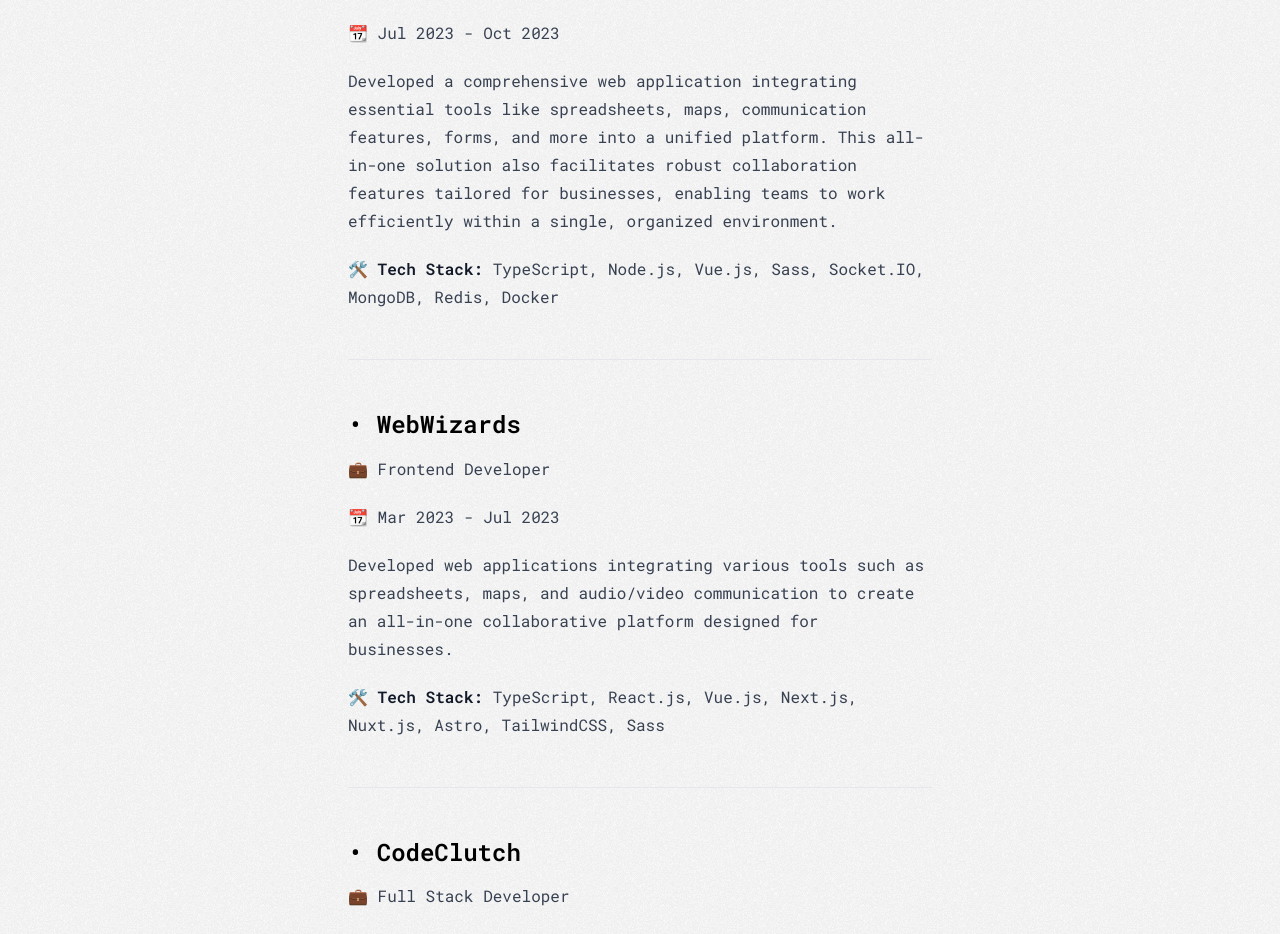
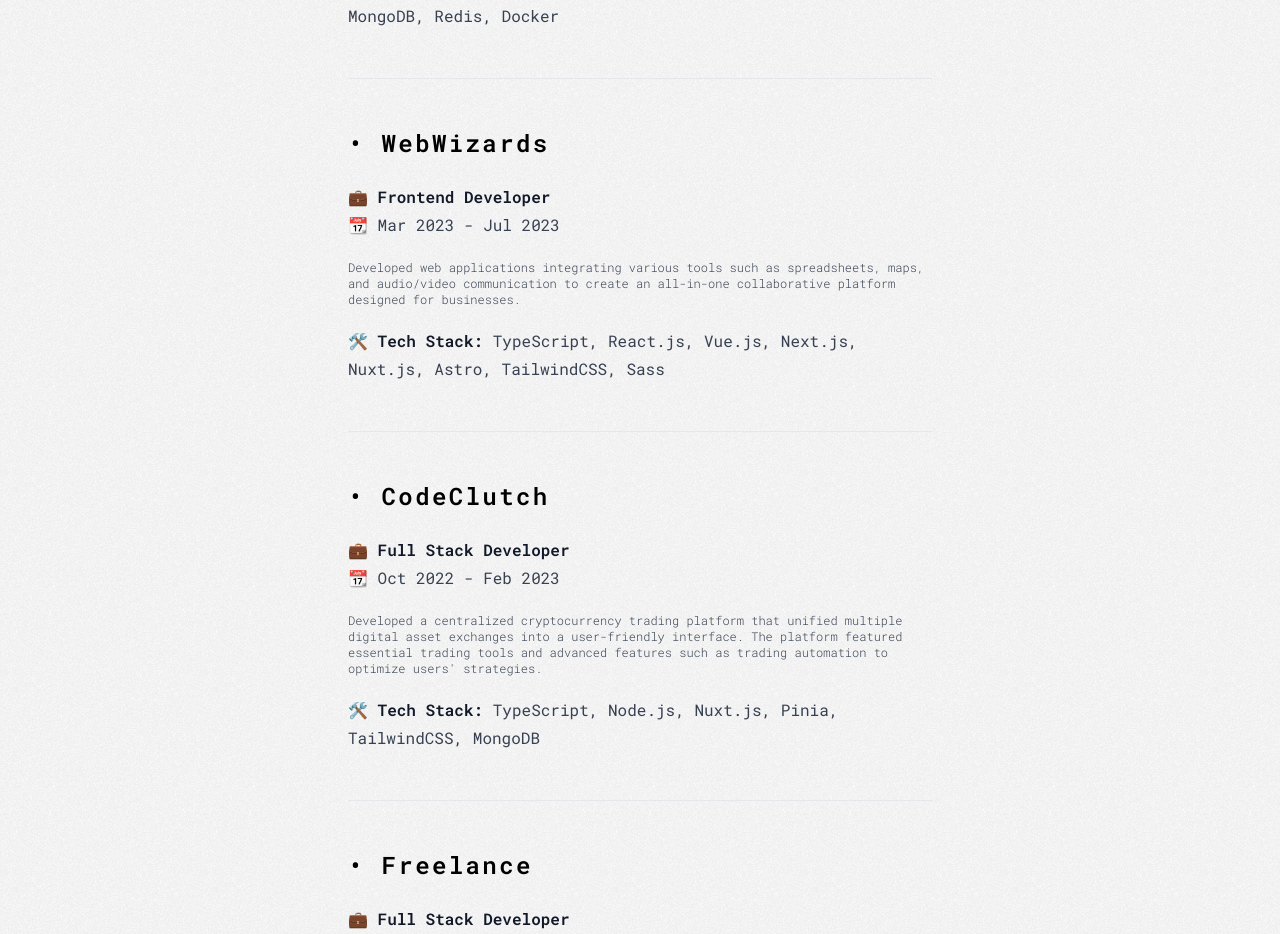
Before and after one commit to unclesvm/website, a Next.js app: page /resume in a window 1280 px wide. Shown: the part 1860-2794 px from the top of the page. Built offline with nearby package versions, Linux system fonts and the light colour scheme.

Commit message:
💄 add or update the ui and style files.

```diff
--- a/app/resume/layout.tsx
+++ b/app/resume/layout.tsx
@@ -1,7 +1,7 @@
 export default function MdxLayout({ children }: { children: React.ReactNode }) {
   // Create any shared layout or styles here
   return (
-    <div className="p-5 my-12 mx-auto prose dark:prose-invert prose-headings:mt-8 prose-headings:font-semibold prose-headings:text-black prose-h1:text-4xl prose-h2:text-3xl prose-h3:text-2xl prose-h4:text-xl prose-h5:text-base prose-h6:text-sm dark:prose-headings:text-white">
+    <div className="p-5 my-12 mx-auto prose dark:prose-invert prose-headings:mt-8 prose-headings:font-semibold prose-headings:text-black prose-h1:text-4xl prose-h2:text-2xl prose-h3:text-lg prose-h4:text-base prose-h5:text-sm prose-h6:text-xs prose-h6:font-normal  dark:prose-headings:text-white">
       {children}
     </div>
   )
--- a/app/resume/page.mdx
+++ b/app/resume/page.mdx
@@ -14,91 +14,89 @@
 <div className="break-before-page">
 
   ## Experience
+---
 
-### • Dornach (ZieglerGroup)
+  ## • Dornach (ZieglerGroup)
 
-💼 Full Stack Developer
-
+  💼 **Full Stack Developer**
   📆 Oct 2023 - Oct 2024
 
-At Ziegler Group, an international logistics company, I played a key role in the development of the MyZiegler project. My focus was on the frontend, where I was responsible for building a clear and intuitive interface tailored to business clients. The goal of the application was to empower customers to independently request quotes and make bookings, ensuring a seamless and user-friendly experience. I closely monitored and guided the project’s development, ensuring that the final product met both the high standards of Ziegler Group and the needs of its users.
+  <div className="text-xs font-[300]">
+  at Dornah, I was outsourced to ZieglerGroup international logistics corporation. I was assigned to development of the MyZiegler. Project tailored to business clients and their needs of independently requesting quotes. I closely monitored and guided the project’s development to ensure that the final product met both the high standards.
+  </div>
 
   🛠️ **Tech Stack:** TypeScript, React, Next.js, TailwindCSS, React Query, MongoDB, Docker
 
 ---
 
-### • Apkeo
+  ## • Apkeo
 
-💼 Full Stack Developer
-
+  💼 **Full Stack Developer**
   📆 Jul 2023 - Oct 2023
 
+  <div className="text-xs font-[300]">
     Developed a comprehensive web application integrating essential tools like spreadsheets, maps, communication features, forms, and more into a unified platform. This all-in-one solution also facilitates robust collaboration features tailored for businesses, enabling teams to work efficiently within a single, organized environment.
+  </div>
 
   🛠️ **Tech Stack:** TypeScript, Node.js, Vue.js, Sass, Socket.IO, MongoDB, Redis, Docker
 
 
 ---
+
+  ## • WebWizards
+
+  💼 **Frontend Developer**
+  📆 Mar 2023 - Jul 2023
+
+  <div className="text-xs font-[300]">
+    Developed web applications integrating various tools such as spreadsheets, maps, and audio/video communication to create an all-in-one collaborative platform designed for businesses.
+  </div>
+
+  🛠️ **Tech Stack:** TypeScript, React.js, Vue.js, Next.js, Nuxt.js, Astro, TailwindCSS, Sass
+
+---
+
 </div>
 <div className="break-before-page">
 
-### • WebWizards
+  ## • CodeClutch
 
-💼 Frontend Developer
-
-📆 Mar 2023 - Jul 2023
-
-Developed web applications integrating various tools such as spreadsheets, maps, and audio/video communication to create an all-in-one collaborative platform designed for businesses.
-
-🛠️ **Tech Stack:** TypeScript, React.js, Vue.js, Next.js, Nuxt.js, Astro, TailwindCSS, Sass
-
-
----
-
-### • CodeClutch
-
-💼 Full Stack Developer
-
+  💼 **Full Stack Developer**
   📆 Oct 2022 - Feb 2023
 
+  <div className="text-xs font-[300]">
     Developed a centralized cryptocurrency trading platform that unified multiple digital asset exchanges into a user-friendly interface. The platform featured essential trading tools and advanced features such as trading automation to optimize users' strategies.
+  </div>
+
 
   🛠️ **Tech Stack:** TypeScript, Node.js, Nuxt.js, Pinia, TailwindCSS, MongoDB
 
 
 ---
-</div>
-<div className="break-before-page">
 
-### • Freelance
+  ## • Freelance
 
-💼 Full Stack Developer
-
+  💼 **Full Stack Developer**
   📆 Oct 2022 - Feb 2023
 
+  <div className="text-xs font-[300]">
     Developed a cryptocurrency trading platform that unified multiple digital asset exchanges into a centralized interface. The platform included trading automation and advanced tools to optimize trading strategies.
+  </div>
+
 
   🛠️ **Tech Stack:** TypeScript, Node.js, Nuxt.js, Pinia, TailwindCSS, MongoDB
 
 ---
 
-### • Merito University
 
-💼 Microsoft Helpdesk
+  ## • ATComputers
 
-📆 Oct 2021 - Feb 2024
-
-Provided technical assistance for the MS365/Teams support hotline, as well as supporting the academic administration helpline.
-
----
-
-### • ATComputers
-
-💼 Frontend Developer
-
+  💼 **Frontend Developer**
   📆 Dec 2019 - Apr 2021
 
+  <div className="text-xs font-[300]">
     Worked on customer relationship management (CRM) software designed to assist businesses in managing and nurturing customer relationships, streamlining communication, tracking interactions, and enhancing overall customer satisfaction.
+  </div>
 
   🛠️ **Tech Stack:** Vue.js, Vuex, Sass, Python, Laravel
 
```
Lines whose indentation alone changed are shown as unchanged.
